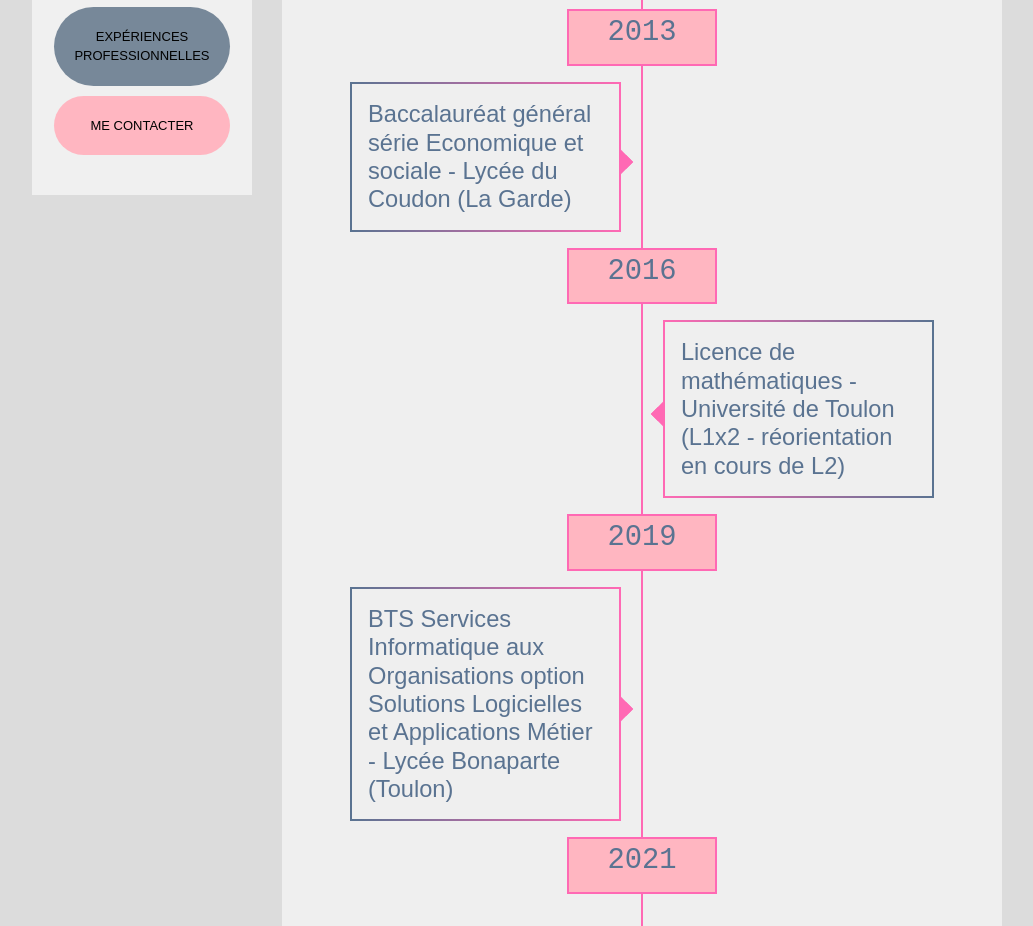
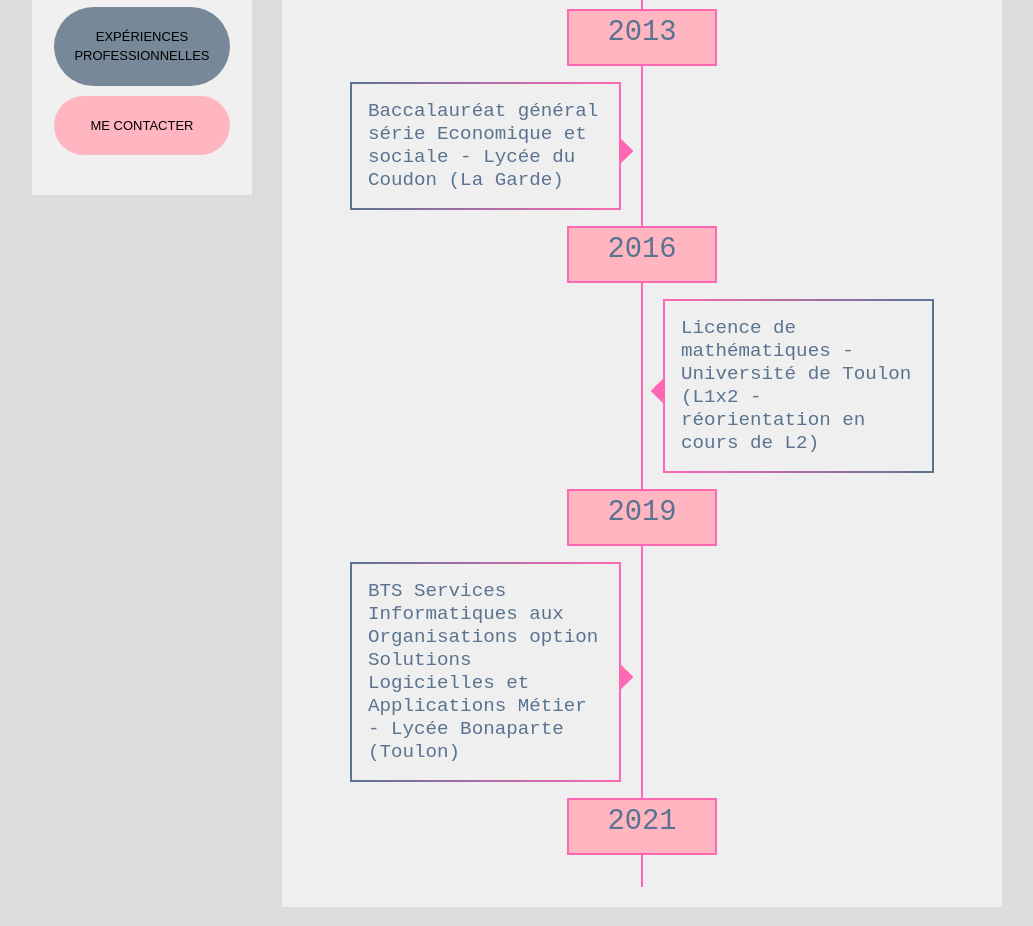
Before and after one commit to ALautrette/AntoineLautrette.github.io, a plain HTML site: page index.html in a window 1280 px wide. Shown: the part 589-1515 px from the top of the page, without its empty margins (123-1156 px from the left). Drawn offline with nearby package versions, Linux system fonts and the light colour scheme.

Commit message:
Changement de la font de la timeline

```diff
--- a/css/timeline.css
+++ b/css/timeline.css
@@ -97,7 +97,6 @@
 
 .timeline__title {
   margin: 0;
-  font-family: "Raleway", sans-serif;
   font-size: 1.2em;
 }
 
--- a/index.html
+++ b/index.html
@@ -117,7 +117,7 @@ and open the template in the editor.
                         <h2 class="timeline__item timeline__item--year">2019</h2>
 
                         <div class="timeline__item">
-                            <h3 class="timeline__title">BTS Services Informatique aux Organisations option Solutions
+                            <h3 class="timeline__title">BTS Services Informatiques aux Organisations option Solutions
                                 Logicielles et Applications Métier - Lycée Bonaparte (Toulon)</h3>
                         </div>
 
```
